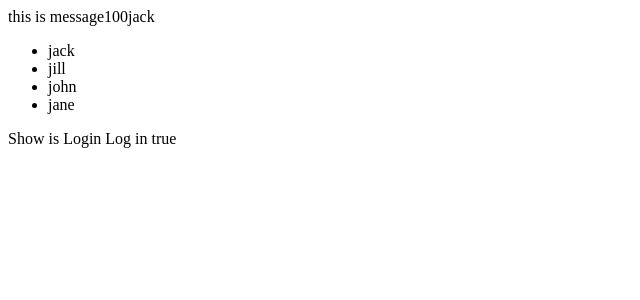
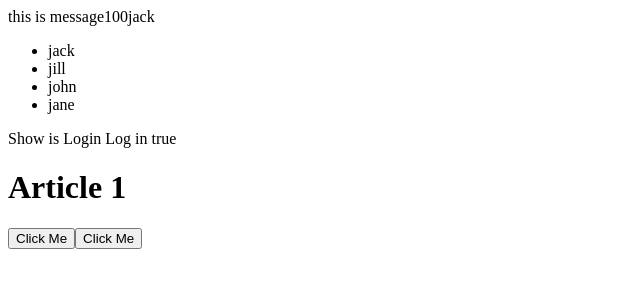
Before and after one commit to YifanXu1999/react-learning, a React (Create React App) app in the folder react-basic/: page / in a window 1280 px wide. Shown: the top 300 px of the page, without its empty margins (0-640 px from the left). Built offline with nearby package versions, Linux system fonts and the light colour scheme.

Commit message:
event handling

```diff
--- a/react-basic/src/App.js
+++ b/react-basic/src/App.js
@@ -21,7 +21,30 @@ function getList() {
 
 const isLogin = true;
 
+
+const articleType = 1
+
+const getArticle = () => {
+    if(articleType === 1){
+        return <h1>Article 1</h1>
+    } else if (articleType === 2) {
+        return <h1>Article 2</h1>
+    } else {
+        return <h1>Article else</h1>
+    }
+}
+
+
+
+
 function App() {
+  const handleClick = () => {
+        console.log('button clicked')
+  }
+
+  const handleClickEvent = (e) => {
+      console.log('button clicked', e)
+  }
   return (
       <div className="App">
           {/* 1. string */}
@@ -33,14 +56,18 @@ function App() {
           <ul>
               {
                   list.map((item) => {
-                      return <li key={item.id}>{item.name}</li>
-                    }
+                          return <li key={item.id}>{item.name}</li>
+                      }
                   )
               }
           </ul>
 
           {isLogin && <span>Show is Login</span>}
           {isLogin ? <span> Log in true</span> : <span> Login false</span>}
+          {getArticle()}
+
+          <button onClick={handleClick}> Click Me</button>
+          <button onClick={(e) => handleClickEvent(e)}> Click Me</button>
       </div>
 
   )
```
Also changed, not shown: 1 other file (tests, documents, lock files or other folders).
